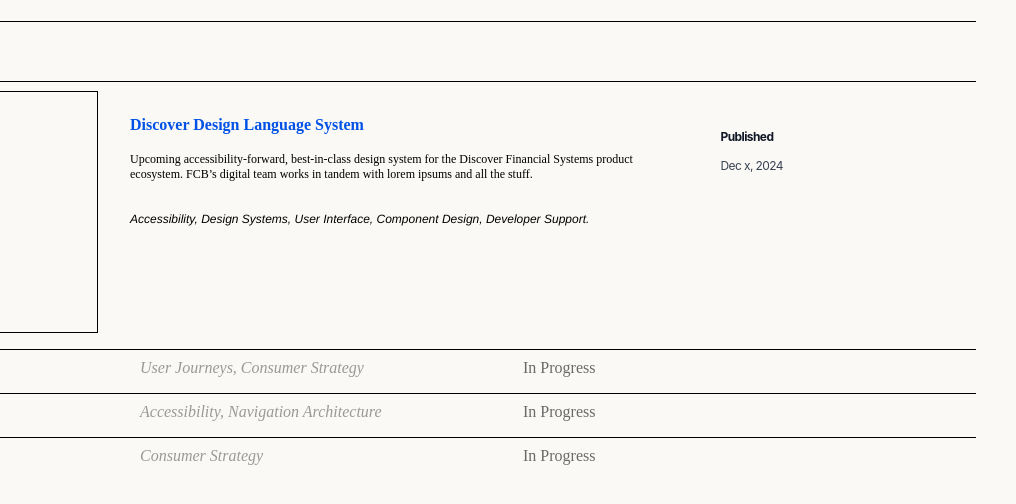
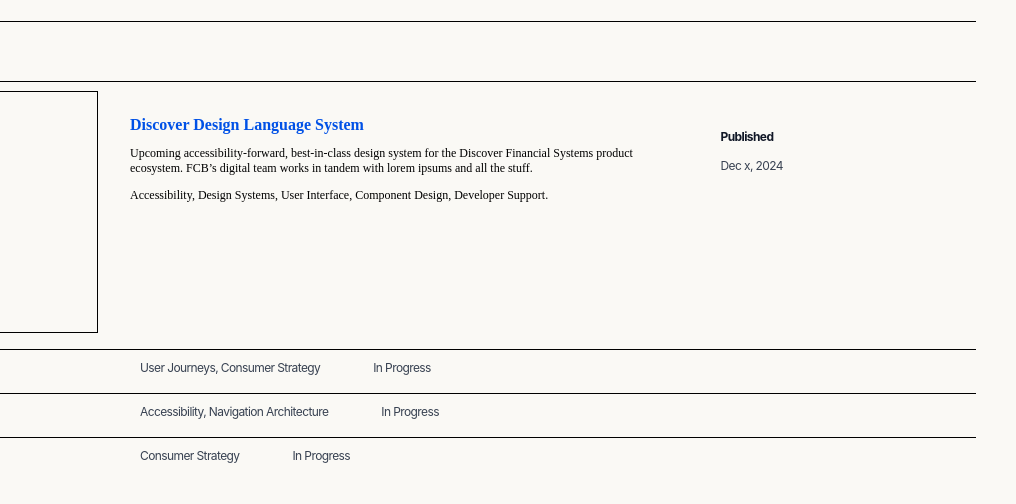
Before and after one commit to betsyze/Portfolio-published, a plain HTML site: page UX/index.html in a window 1280 px wide. Shown: the part 108-612 px from the top of the page, 264-1280 px from the left. Drawn offline with Linux system fonts and the light colour scheme.

Commit message:
UX page component tweaks and updates, new case study page established

```diff
--- a/UX/component-style.css
+++ b/UX/component-style.css
@@ -4,7 +4,7 @@
   @font-face {
     font-family: "Roobert-Medium";
     font-style: normal;
-    font-weight: 500;
+    font-weight: 200, 480, 600;
     src: url('https://anima-uploads.s3.amazonaws.com/5963acbdff6ca0000c98ef8d/Roobert-Medium.otf') format("opentype");
   }
 
@@ -53,7 +53,7 @@
 padding: 25px 12px 25px 32px;
 flex-direction: column;
 align-items: flex-start;
-gap: 6px;
+gap: 12px;
 flex: 1 0 0;
 align-self: stretch;
 }
@@ -64,7 +64,7 @@
     padding: 25px 17px 25px 32px;
     flex-direction: column;
     align-items: flex-start;
-    gap: 2px;
+    /* gap: 2px; */
 }
 
 h2.project-item-title {
@@ -79,6 +79,8 @@
 }
 
 p.project-description {
+    margin: 0;
+    padding: 0;
     align-self: stretch;
     color: #000;
     font-family: Roobert;
@@ -89,11 +91,13 @@
 }
 
 p.keywords {
+margin: 0;
+padding: 0;
 color: #000;
-font-family: Helvetica, sans-serif;
+font-family: Roobert;
 font-size: 12px;
-font-style: italic;
-font-weight: 400;
+/* font-style: italic; */
+font-weight: 200;
 line-height: normal;
 }
 
@@ -109,12 +113,15 @@
 }
 
 p.pub-date {
+    margin: 0;
+    padding: 0;
     color: #374151;
     text-align: left;
     font-family: "SF Pro Text";
     font-size: 12px;
     font-style: normal;
     font-weight: 400;
-line-height: 15px; /* 125% */
+    line-height: 15px;
+    /* 125% */
     letter-spacing: -0.6px;
 }
--- a/UX/index.html
+++ b/UX/index.html
@@ -34,7 +34,7 @@
             <div class="divider-fit"></div><div class="Vector1" style="align-self: stretch; height: 1px; min-width: 768px; border-top: 1px black solid"></div>
 
             <div class="project-item">
-                <div class="img-container"></div>
+                <a href="/ux/ddls/index.html"><div class="img-container"></div></a>
                 <div class="project-txt-container">
                 <h2 class="project-item-title">Discover Design Language System</h2>
                 <p class="project-description">Upcoming accessibility-forward, best-in-class design system for the Discover Financial Systems product ecosystem. FCB’s digital team works in tandem with lorem ipsums and all the stuff.</p>
@@ -52,8 +52,8 @@
         <div class="table-row">
             <div class="icon-fit"><img src="/Assets/Client Logos/chipubli.png"></div>
             <a class="line-title">Chicago Public Library</a>
-            <a class="line-keywords">User Journeys, Consumer Strategy</a>
-            <a class="disabled">In Progress</a>
+            <p class="pub-date">User Journeys, Consumer Strategy</p>
+            <p class="pub-date">In Progress</p>
         </div>
 
         <div class="divider-fit"></div><div class="Vector1" style="align-self: stretch; height: 1px; min-width: 768px; border-top: 1px black solid"></div>
@@ -61,8 +61,8 @@
         <div class="table-row">
             <div class="icon-fit"><img src="/Assets/Client Logos/nexteraenergy.png"></div>
             <a class="line-title">NextEra Energy</a>
-            <a class="line-keywords">Accessibility, Navigation Architecture</a>
-            <a class="disabled">In Progress</a>
+            <p class="pub-date">Accessibility, Navigation Architecture</p>
+            <p class="pub-date">In Progress</p>
         </div>
 
         <div class="divider-fit"></div><div class="Vector1" style="align-self: stretch; height: 1px; min-width: 768px; border-top: 1px black solid"></div>
@@ -70,8 +70,8 @@
         <div class="table-row">
             <div class="icon-fit"><img src="/Assets/Client Logos/xfinity.png"></div>
             <a class="line-title">Xfinity</a>
-            <a class="line-keywords">Consumer Strategy</a>
-            <a class="disabled">In Progress</a>
+            <p class="pub-date">Consumer Strategy</p>
+            <p class="pub-date">In Progress</p>
         </div>
 
         </div>
```
Also changed, not shown: UX/ddls/index.html (added, +7 -0 lines), UX/ddls/ddls-style.css (added). Lines whose indentation alone changed are shown as unchanged.
